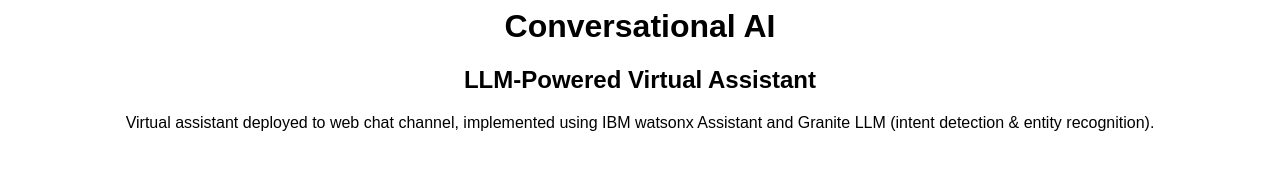
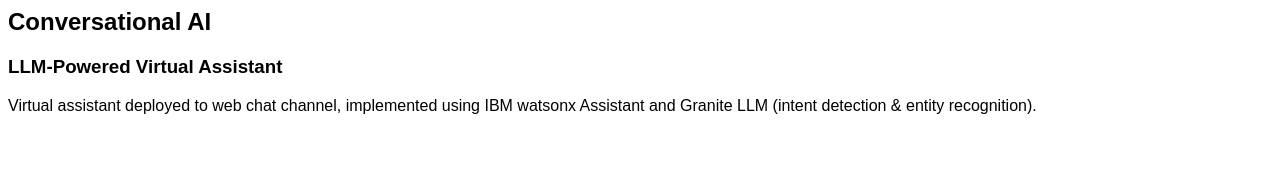
Before and after one commit to bstraehle/ai-ml-dl, a plain HTML site: page hugging-face/chatbot/index.html in a window 1280 px wide. Drawn offline with Linux system fonts and the light colour scheme.

Commit message:
Update index.html

```diff
--- a/hugging-face/chatbot/index.html
+++ b/hugging-face/chatbot/index.html
@@ -2,9 +2,9 @@
 <head>
 </head>
 <body>
-<div style="font-family: Arial,Helvetica,sans-serif; text-align: center;">
-<h1>Conversational AI</h1>
-<h2>LLM-Powered Virtual Assistant</h2>
+<div style="font-family: Arial,Helvetica,sans-serif;">
+<h2>Conversational AI</h2>
+<h3>LLM-Powered Virtual Assistant</h3>
 <p>Virtual assistant deployed to web chat channel, implemented using IBM watsonx Assistant and Granite LLM (intent detection & entity recognition).</p>
 </div>
 <script>
```
